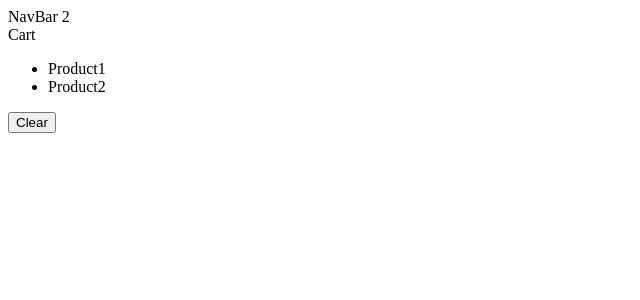
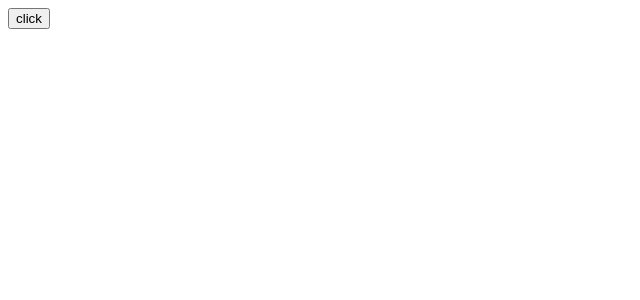
Before and after one commit to prabhu-raja/react-app, a React (Vite) app: page / in a window 1280 px wide. Shown: the top 300 px of the page, without its empty margins (0-640 px from the left). Built offline with nearby package versions, Linux system fonts and the light colour scheme.

Commit message:
28 - 3 exercises in update state

```diff
--- a/src/App.tsx
+++ b/src/App.tsx
@@ -34,17 +34,55 @@ function App() {
   };
   */
 
+  /*
   const [cartItems, setCartItems] = useState(['Product1', 'Product2']);
 
   const handleClear = () => {
     setCartItems([]);
   };
+  */
+
+  // const [game, setGame] = useState({
+  //   id: 1,
+  //   player: {
+  //     name: 'John',
+  //   },
+  // });
+
+  // const [pizza, setPizza] = useState({
+  //   name: '🍕',
+  //   toppings: ['🍄'],
+  // });
+
+  const [cart, setCart] = useState({
+    discount: 0.1,
+    items: [
+      { id: 1, title: 'Product 1', quantity: 1 },
+      { id: 2, title: 'Product 2', quantity: 1 },
+    ],
+  });
+
+  const handleClick = () => {
+    // const updated = { ...game, player: { ...game.player, name: 'Bob' } };
+    // setGame(updated);
+    // const updated = [...pizza.toppings, '🥦', '🌶️'];
+    // setPizza({ ...pizza, toppings: updated });
+    setCart({
+      ...cart,
+      items: cart.items.map((itm) =>
+        itm.id === 1 ? { ...itm, quantity: itm.quantity + 1 } : itm
+      ),
+    });
+  };
 
   return (
-    <>
-      <NavBar cartItemsCount={cartItems.length}></NavBar>
-      <Cart cartItems={cartItems} onClear={handleClear}></Cart>
-    </>
+    <div>
+      <button onClick={handleClick}>click</button>
+    </div>
+    // <>
+    //   <NavBar cartItemsCount={cartItems.length}></NavBar>
+    //   <Cart cartItems={cartItems} onClear={handleClear}></Cart>
+    // </>
     // <div>
     //   {bugs.map((bug) => (
     //     <p key={bug.id}>
```
